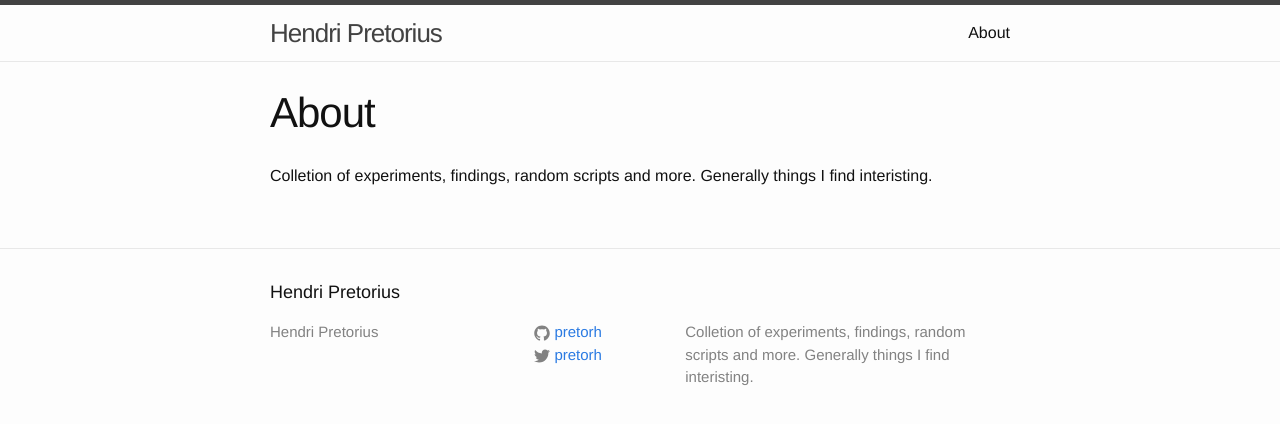
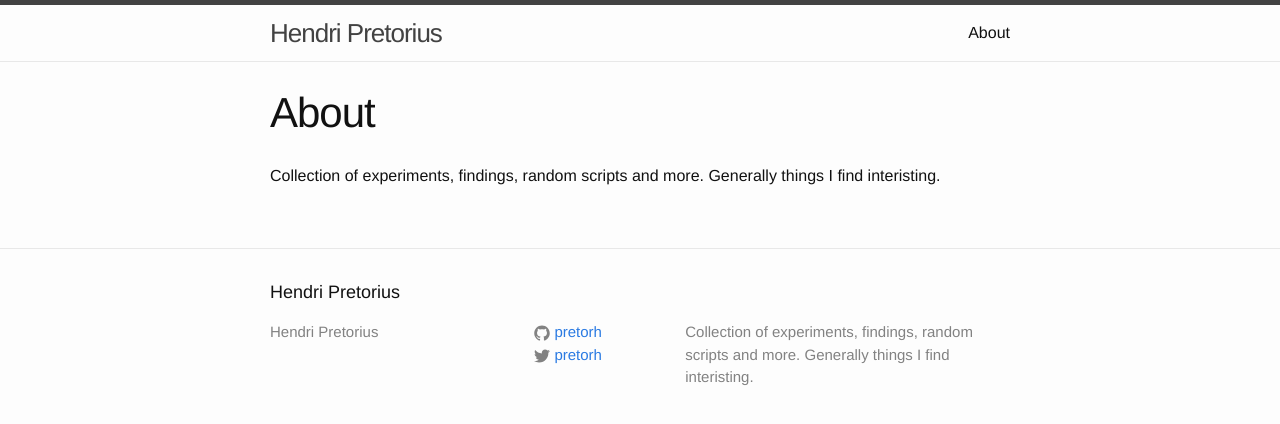
Before and after one commit to pretorh/pretorh.github.io, a Jekyll site: the page built from about.md, in a window 1280 px wide. Shown: the top 424 px of the page. Built offline with Jekyll 4.4.1, drawn with Linux system fonts in a browser that asks for light colours.

Commit message:
fix typo

```diff
--- a/_config.yml
+++ b/_config.yml
@@ -3,7 +3,7 @@ baseurl: ""
 url: "https://pretorh.github.io"
 title: Hendri Pretorius
 description: >
-    Colletion of experiments, findings, random scripts and more.
+    Collection of experiments, findings, random scripts and more.
 
     Generally things I find interisting.
 twitter_username: pretorh
```
